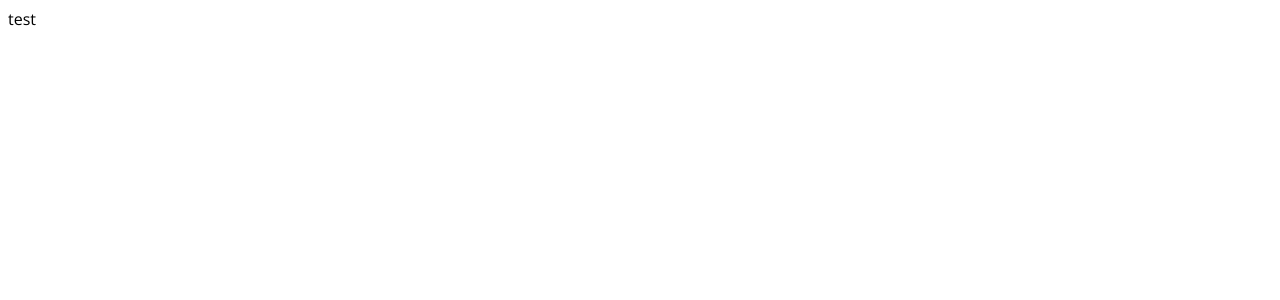
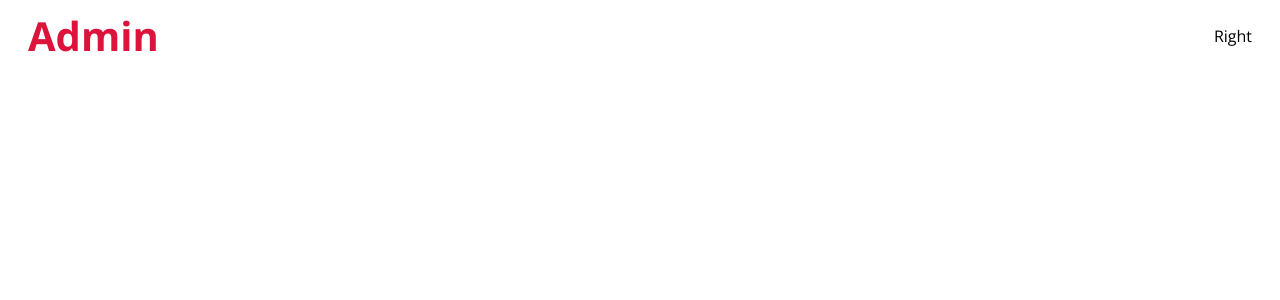
Before and after one commit to Reyes-Jose/admin-page, a React (Create React App) app: page / in a window 1280 px wide. Shown: the top 300 px of the page. Built offline with nearby package versions, Linux system fonts and the light colour scheme; the HTML template or start-up script is replaced by a standard one; a web font is replaced by a local one.

Commit message:
adds navbar js and css

```diff
--- a/src/App.js
+++ b/src/App.js
@@ -1,8 +1,8 @@
-
+import NavBar from "./components/NavBar";
 
 function App() {
   return (
-    <div className="App">test</div>
+    <div className="App"><NavBar/></div>
   );
 }
 
--- /dev/null
+++ b/src/components/NavBar.js
@@ -0,0 +1,15 @@
+import React from 'react'
+import './NavBarStyle.css'
+
+export default function NavBar() {
+  return (
+    <div className='navBar'>
+        <div className='navbarContainer'>
+        <div className='navBarLeft'>
+            <div className='adminLogo'>Admin</div>
+        </div>
+        <div className='navBarRight'>Right</div>
+        </div>
+    </div>
+  )
+}
--- /dev/null
+++ b/src/components/NavBarStyle.css
@@ -0,0 +1,21 @@
+.navBar{
+    width: 100%;
+    height: 50%;
+    background-color: white;
+}
+
+.navbarContainer{
+    height: 100%;
+    padding: 0px 20px;
+    display: flex;
+    align-items: center;
+    justify-content: space-between;
+}
+
+.adminLogo{
+    font-weight: bold;
+    font-size: 40px;
+    color:crimson;
+    cursor: pointer;
+
+}
```
